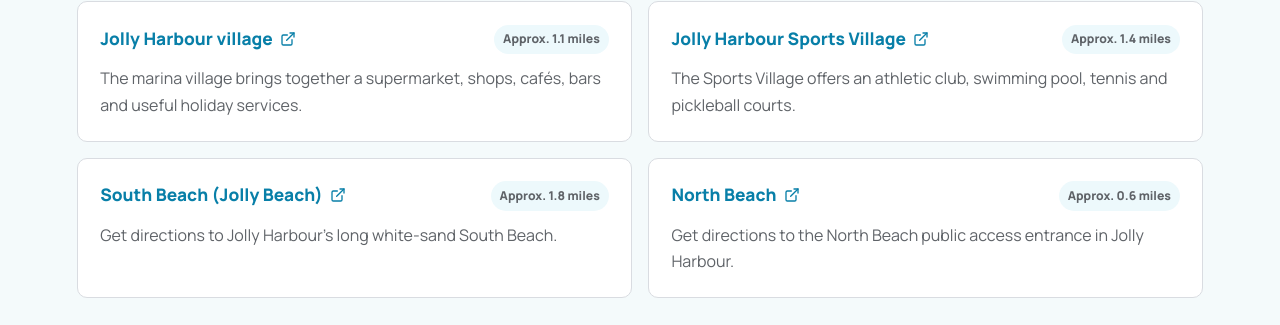
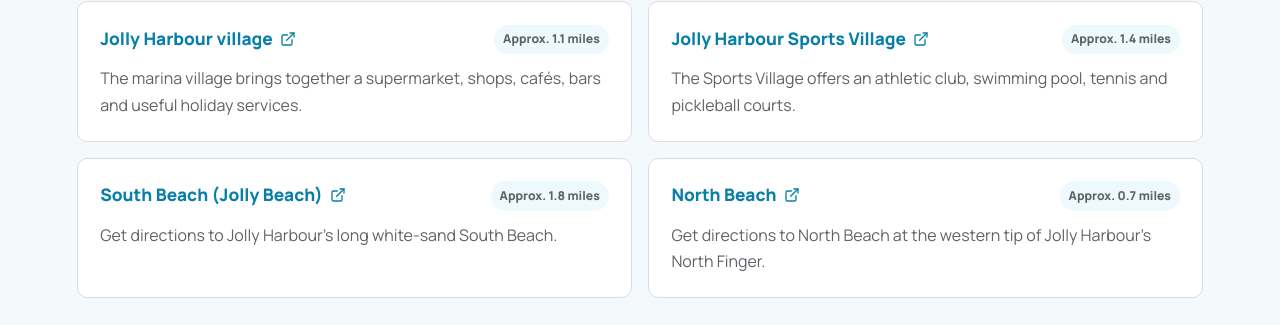
Before and after one commit to paulfairbrother1000/coco-palms-website, a Next.js app: page /location-and-amenities in a window 1280 px wide. Shown: the part 1830-2155 px from the top of the page. Built offline with nearby package versions, Linux system fonts and the light colour scheme.

Commit message:
Point North Beach directions to circled western beach

```diff
--- a/src/app/location-and-amenities/page.tsx
+++ b/src/app/location-and-amenities/page.tsx
@@ -99,9 +99,9 @@ const closeToHome = [
   },
   {
     name: "North Beach",
-    distance: "Approx. 0.6 miles",
-    href: "https://www.google.com/maps/dir/?api=1&origin=Coco+Palms%2C+Jolly+Harbour%2C+Antigua&destination=17.0705184%2C-61.8835008&travelmode=driving",
-    copy: "Get directions to the North Beach public access entrance in Jolly Harbour.",
+    distance: "Approx. 0.7 miles",
+    href: "https://www.google.com/maps/dir/?api=1&origin=Coco+Palms%2C+Jolly+Harbour%2C+Antigua&destination=17.0760346%2C-61.8899019&travelmode=driving",
+    copy: "Get directions to North Beach at the western tip of Jolly Harbour’s North Finger.",
   },
 ] as const;
 
```
